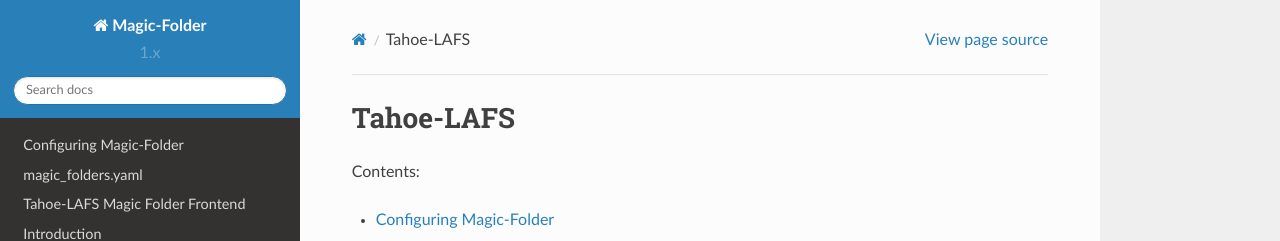
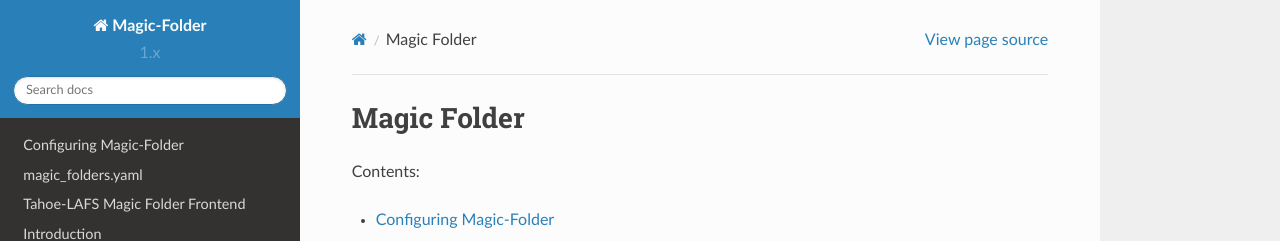
Before and after one commit to tahoe-lafs/magic-folder, a Sphinx documentation site: the page built from docs/index.rst, in a window 1280 px wide and 1262 px high. Shown: the top 241 px of the window. Built offline with Sphinx 7.4.7 and the Read the Docs theme 2.0.0, drawn with Linux system fonts in a browser that asks for light colours; pages that are not in the unit, such as notebooks, are missing from menus.

Commit message:
Re-title document from "Tahoe-LAFS" to "Magic Folder"

```diff
--- a/docs/index.rst
+++ b/docs/index.rst
@@ -1,6 +1,6 @@
 
-Tahoe-LAFS
-==========
+Magic Folder
+============
 
 .. Please view a nicely formatted version of this documentation at
    http://tahoe-lafs.readthedocs.io/en/latest/
```
